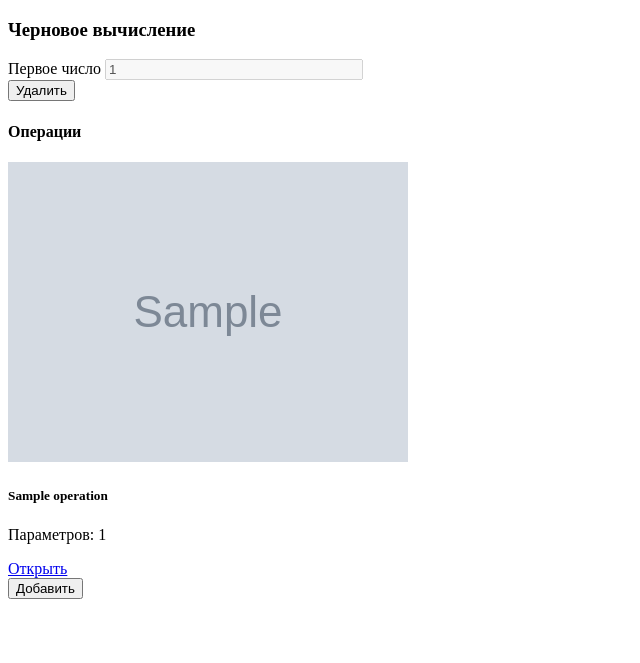
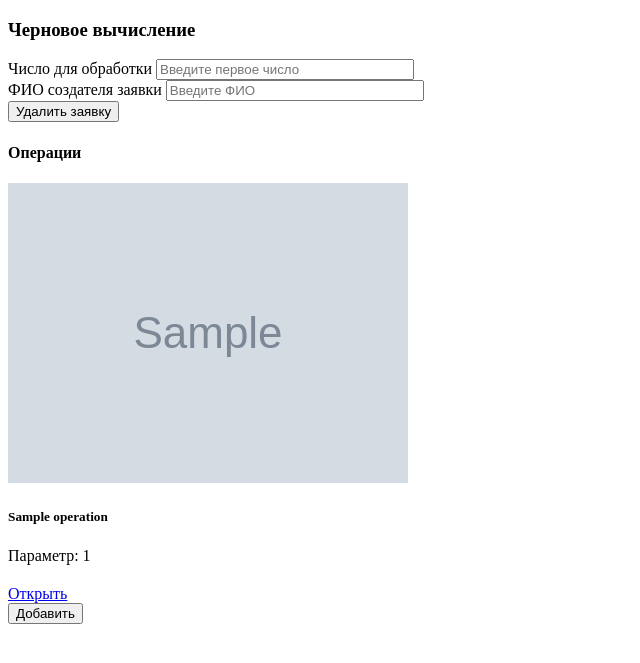
Before and after one commit to F0cusn1k/RIP, a Django app: page /calculations/1/ in a window 1280 px wide. Shown: the top 663 px of the page, without its empty margins (0-640 px from the left). Run offline with Django 5.2, Linux system fonts and the light colour scheme; tables that the repository leaves empty hold one stand-in row (values such as "Sample post"); grey boxes marked "Sample" are stand-in pictures.

Commit message:
Pravki for lab2

```diff
--- a/lab2/app/models.py
+++ b/lab2/app/models.py
@@ -38,6 +38,7 @@ class Calculation(models.Model):
     moderator = models.ForeignKey(User, on_delete=models.CASCADE, verbose_name="Модератор", null=True, related_name='moderator')
 
     number = models.IntegerField(blank=True, null=True)
+    calculation_creator = models.TextField(blank=True, null=True)
 
     def __str__(self):
         return "Вычисление №" + str(self.pk)
--- a/lab2/app/templates/calculation_page.html
+++ b/lab2/app/templates/calculation_page.html
@@ -6,33 +6,35 @@
 
         <h3  class="text-center">Черновое вычисление</h3>
 
-         <div class="form-group">
-            <label class="form-label">Первое число</label>
-            {% if calculation.number %}
-                <input placeholder="Введите первое число" disabled type="text" class="form-control" style="width: 250px" value="{{ calculation.number }}">
-            {% else %}
-                <input placeholder="Введите первое число" disabled type="text" class="form-control" style="width: 250px">
-            {% endif %}
-        </div>
-
         <form method="post" action="{% url 'delete_calculation' calculation.id %}">
             {% csrf_token %}
-                <button class="btn btn-danger delete-draft-calculation-btn" type="submit">
-                    Удалить
-                </button>
-            </a>
+            <div class="form-group">
+                <label class="form-label">Число для обработки</label>
+                <input type="text"
+                    class="form-control"
+                    placeholder="Введите первое число"
+                    name="calculation_number"
+                    style="width: 250px"
+                    value="{{ calculation_number }}">
+            </div>
+            <div class="form-group">
+                <label class="form-label">ФИО создателя заявки</label>
+                <input
+                    type="text"
+                    class="form-control"
+                    placeholder="Введите ФИО"
+                    name="calculation_creator"
+                    style="width: 250px"
+                    value="{{ calculation_creator }}">
+            </div>
+            <button class="btn btn-danger delete-draft-calculation-btn" type="submit">
+                Удалить заявку
+            </button>
         </form>
 
         <h4 class="text-center">Операции</h4>
 
-        <!-- <div class="cards-wrapper d-flex flex-column"> -->
-        <div class="cards-wrapper">
-
-            <!-- {% for operation in calculation.get_operations %}
-
-                {% include "operation_card.html" %}
-
-            {% endfor %} -->
+        <div class="cards-wrapper d-flex flex-column">
 
             {% for operation in operations %}
 
--- a/lab2/app/templates/operation_card.html
+++ b/lab2/app/templates/operation_card.html
@@ -29,9 +29,9 @@
     <div class="card">
         <img src="{{ operation.image_url }}" class="operation-preview" alt="" />
         <div class="card-body" >
-            <div class="card-info">
+            <div class="card-info" style="margin-bottom: 20px;" >
                 <h5 class="card-title">{{ operation.name }}</h5>
-                <p class="card-text">Параметров: {{ operation.parameters }}</p>
+                <p class="card-text">Параметр: {{ operation.parameters }}</p>
             </div>
             <div class="row card-btns">
                 <div class="col d-flex justify-content-center flex-grow-1">
--- a/lab2/app/views.py
+++ b/lab2/app/views.py
@@ -1,9 +1,11 @@
 from django.contrib.auth.models import User
 from django.db import connection
-from django.shortcuts import render, redirect
+from django.shortcuts import render, redirect, get_object_or_404
 from django.utils import timezone
 
 from app.models import Operation, Calculation, OperationCalculation
+
+from math import factorial, gcd
 
 
 def index(request):
@@ -68,40 +70,57 @@ def operation_details(request, operation_id):
 
     return render(request, "operation_page.html", context)
 
-
-def delete_calculation(request, calculation_id):
-    if not Calculation.objects.filter(pk=calculation_id).exists():
-        return redirect("/")
-
-    with connection.cursor() as cursor:
-        cursor.execute("UPDATE calculations SET status=5 WHERE id = %s", [calculation_id])
-
-    return redirect("/")
-
-
 def calculation(request, calculation_id):
-    if not Calculation.objects.filter(pk=calculation_id).exists():
-        return redirect("/")
-
-    calculation = Calculation.objects.get(id=calculation_id)
+    calculation = get_object_or_404(Calculation, pk=calculation_id)
+    calculation_number = request.GET.get("calculation_number", "")
+    calculation_creator = request.GET.get("calculation_creator", "")
     if calculation.status == 5:
         return redirect("/")
 
     operations = calculation.get_operations()
     for operation in operations:
-         operation.image_url = f"http://127.0.0.1:9000/rip/{operation.image}"
+        operation.image_url = f"http://127.0.0.1:9000/rip/{operation.image}"
 
     context = {
         "calculation": calculation,
-        "operations": operations
+        "operations": operations,
+        "calculation_number": calculation_number,
+        "calculation_creator": calculation_creator,
     }
-
-    # for operation in calculation.get_operations():
-    #     operation.image_url = f"http://127.0.0.1:9000/rip/{operation.image}"
-    #     context['operation'] = operation # Добавьте operation в контекст
-
     return render(request, "calculation_page.html", context)
 
+def delete_calculation(request, calculation_id):
+    if request.method == 'POST':
+        calculation = get_object_or_404(Calculation, pk=calculation_id)
+        new_calculation_number = request.POST.get('calculation_number', '').strip()
+        new_calculation_creator = request.POST.get('calculation_creator', '').strip()
+
+        if not new_calculation_number.isdigit():
+            return render(request, 'error_page.html', {'error': 'Не введено корректное число для обработки'})
+
+        new_calculation_number = int(new_calculation_number)
+
+        # Обновление поля `value` для связанных записей OperationCalculation
+        related_operations = OperationCalculation.objects.filter(calculation_id=calculation_id)
+
+        for op_calc in related_operations:
+            if op_calc.operation and op_calc.operation.id == 1:
+                op_calc.value = factorial(new_calculation_number)
+            elif op_calc.operation:
+                op_calc.value = gcd(op_calc.operation.id, new_calculation_number)
+            else:
+                op_calc.value = None  # Если `operation` отсутствует, оставляем значение пустым
+            op_calc.save()
+
+        # Обновление записи Calculation
+        calculation.calculation_creator = new_calculation_creator
+        calculation.number = new_calculation_number
+        calculation.status = 5
+        calculation.save()
+
+        return redirect("/")
+    else:
+        return redirect("/")
 
 def get_draft_calculation():
     return Calculation.objects.filter(status=1).first()
```
Also changed, not shown: lab2/app/static/css/main.css (+9 -7 lines), lab2/static/css/main.css (+6 -3 lines), lab2/2.png (added), lab2/3.png (added), lab2/4.png (added), lab2/5.png (added), lab2/6.png (added).
